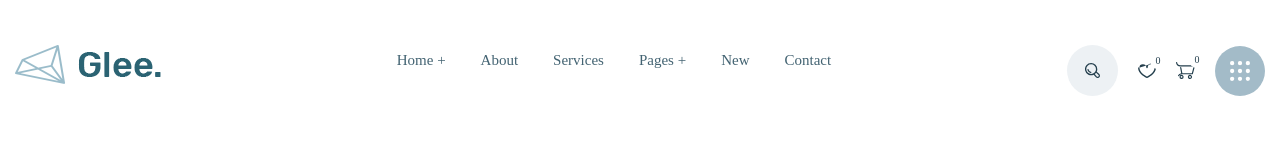
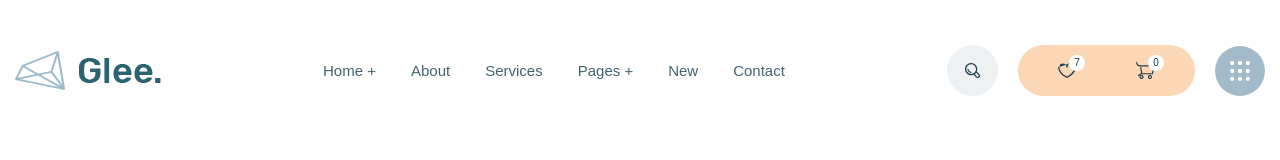
Before and after one commit to ternova/glee, a website: page app/index.html in a window 1280 px wide. Drawn offline with nearby package versions, Linux system fonts and the light colour scheme; files that its build step writes are made by us from their sources.

Commit message:
adedd fonts, fix user-nav

```diff
--- a/app/index.html
+++ b/app/index.html
@@ -38,19 +38,21 @@
           </ul>
         </nav>
         <div class="user-nav">
-          <a class="user-nav__link user-nav__link--search" href="#">
-            <img class="user-nav__link-img" src="images/icons/search.svg" alt="search icon">
+          <a class="user-nav__search" href="#">
+            <img class="user-nav__img" src="images/icons/search.svg" alt="search icon">
           </a>
-          <a class="user-nav__link" href="#">
-            <img class="user-nav__link-img" src="images/icons/heart.svg" alt="heart icon">
-            <span class="user-nav__num">0</span>
-          </a>
-          <a class="user-nav__link" href="#">
-            <img class="user-nav__link-img" src="images/icons/cart.svg" alt="cart icon">
-            <span class="user-nav__num">0</span>
-          </a>
-          <a class="user-nav__link user-nav__link--btn" href="#">
-            <img class="user-nav__link-img" src="images/icons/btn.svg" alt="btn icon">
+          <div class="user-nav__box">
+            <a class="user-nav__box-link" href="#">
+              <img class="user-nav__box-img" src="images/icons/heart.svg" alt="heart icon">
+              <span class="user-nav__box-num">7</span>
+            </a>
+            <a class="user-nav__box-link" href="#">
+              <img class="user-nav__box-img" src="images/icons/cart.svg" alt="cart icon">
+              <span class="user-nav__box-num">0</span>
+            </a>
+          </div>
+          <a class="user-nav__btn" href="#">
+            <img class="user-nav__img" src="images/icons/btn.svg" alt="btn icon">
           </a>
         </div>
       </div>
--- a/app/scss/_fonts.scss
+++ b/app/scss/_fonts.scss
@@ -0,0 +1,45 @@
+@font-face{
+  font-family: 'Rubik-Regular', sans-serif;
+  font-weight: 400;
+  font-style: normal;
+  src: local('Rubik-Regular'),
+       url('../fonts/Rubik-Regular.woff2') format('woff2'),
+       url('../fonts/Rubik-Regular.woff') format('woff');
+  font-display: swap;
+}
+@font-face{
+  font-family: 'Rubik-Medium', sans-serif;
+  font-weight: 500;
+  font-style: normal;
+  src: local('Rubik-Medium'),
+       url('../fonts/Rubik-Medium.woff2') format('woff2'),
+       url('../fonts/Rubik-Medium.woff') format('woff');
+  font-display: swap;
+}
+@font-face{
+  font-family: 'DMSans-Regular', sans-serif;
+  font-weight: 400;
+  font-style: normal;
+  src: local('DMSans-Regular'),
+       url('../fonts/DMSans-Regular.woff2') format('woff2'),
+       url('../fonts/DMSans-Regular.woff') format('woff');
+  font-display: swap;
+}
+@font-face{
+  font-family: 'DMSans-Medium', sans-serif;
+  font-weight: 500;
+  font-style: normal;
+  src: local('DMSans-Medium'),
+       url('../fonts/DMSans-Medium.woff2') format('woff2'),
+       url('../fonts/DMSans-Medium.woff') format('woff');
+  font-display: swap;
+}
+@font-face{
+  font-family: 'DMSans-Bold', sans-serif;
+  font-weight: 700;
+  font-style: normal;
+  src: local('DMSans-Bold'),
+       url('../fonts/DMSans-Bold.woff2') format('woff2'),
+       url('../fonts/DMSans-Bold.woff') format('woff');
+  font-display: swap;
+}
--- a/app/scss/_global.scss
+++ b/app/scss/_global.scss
@@ -1,4 +1,5 @@
 body{
+  @extend %rubik-400;
   font-size: 14px;
   line-height: 32px;
   color: $default;
--- a/app/scss/_vars.scss
+++ b/app/scss/_vars.scss
@@ -2,3 +2,24 @@ $accent: #436372;
 $accent-dark: #243f4d;
 $default: #7b7b7b;
 $title: #191919;
+
+%rubik-400{
+  font-family: 'Rubik-Regular', sans-serif;
+  font-weight: 400;
+}
+%rubik-500{
+  font-family: 'Rubik-Medium', sans-serif;
+  font-weight: 500;
+}
+%dmsans-400{
+  font-family: 'DMSans-Regular', sans-serif;
+  font-weight: 400;
+}
+%dmsans-500{
+  font-family: 'DMSans-Medium', sans-serif;
+  font-weight: 500;
+}
+%dmsans-700{
+  font-family: 'DMSans-Bold', sans-serif;
+  font-weight: 700;
+}
--- a/app/scss/style.scss
+++ b/app/scss/style.scss
@@ -8,6 +8,7 @@
   &__inner{
     display: flex;
     justify-content: space-between;
+    align-items: center;
   }
 }
 .menu{
@@ -18,38 +19,48 @@
     padding-left: 35px;
   }
   &__list-link{
+    @extend %rubik-500;
     font-size: 15px;
-    line-height: 12px;
     color: $accent;
   }
 }
 .user-nav{
   display: flex;
   align-items: center;
-  &__link{
-    position: relative;
-  }
-  &__link--search{
+  &__search{
     padding: 18px;
     border-radius: 50%;
     background-color: #edf1f4;
+    margin-right: 20px;
   }
-  &__link--btn{
+  &__btn{
     padding: 15px;
     border-radius: 50%;
     background-color: #a3bbc8;
-  }
-  &__link + .user-nav__link{
     margin-left: 20px;
   }
-  &__num{
+  &__box{
+    display: flex;
+    padding: 17px 10px;
+    background-color: #fcd7b6;
+    border-top-left-radius: 30px;
+    border-bottom-left-radius: 30px;
+    border-top-right-radius: 30px;
+    border-bottom-right-radius: 30px;
+  }
+  &__box-link{
+    margin: 0 30px;
+    position: relative;
+  }
+  &__box-num{
     position: absolute;
     width: 16px;
     height: 16px;
     border-radius: 50%;
     background-color: #fff;
-    top: -10px;
-    right: -10px;
+    top: -7px;
+    right: -9px;
+    @extend %dmsans-400;
     font-size: 10px;
     line-height: 16px;
     color: $accent-dark;
```
Also changed, not shown: app/fonts/DMSans-Bold.woff (added), app/fonts/DMSans-Bold.woff2 (added), app/fonts/DMSans-Medium.woff (added), app/fonts/DMSans-Medium.woff2 (added), app/fonts/DMSans-Regular.woff (added), app/fonts/DMSans-Regular.woff2 (added), app/fonts/Rubik-Medium.woff (added), app/fonts/Rubik-Medium.woff2 (added), app/fonts/Rubik-Regular.woff (added), app/fonts/Rubik-Regular.woff2 (added).
